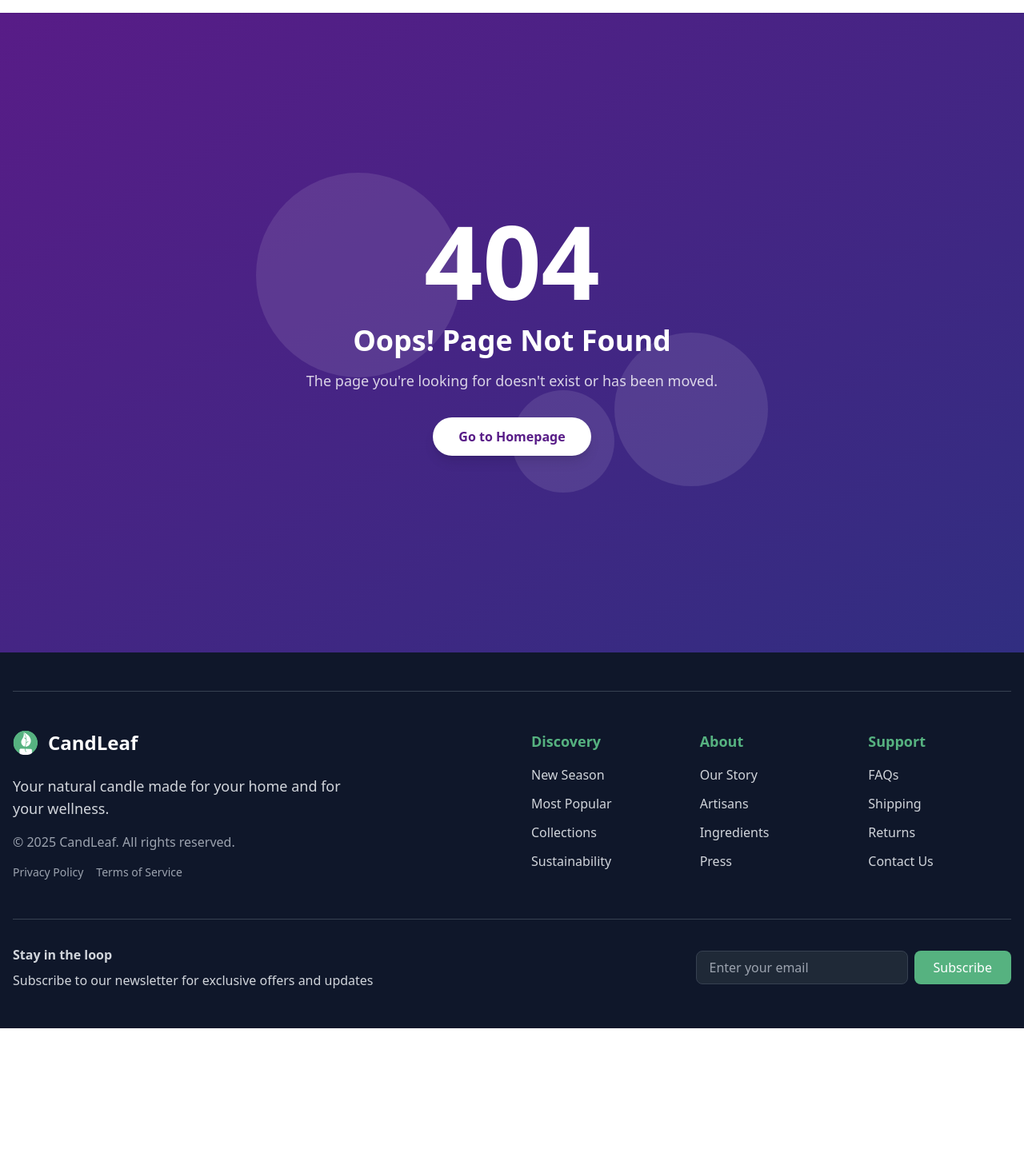
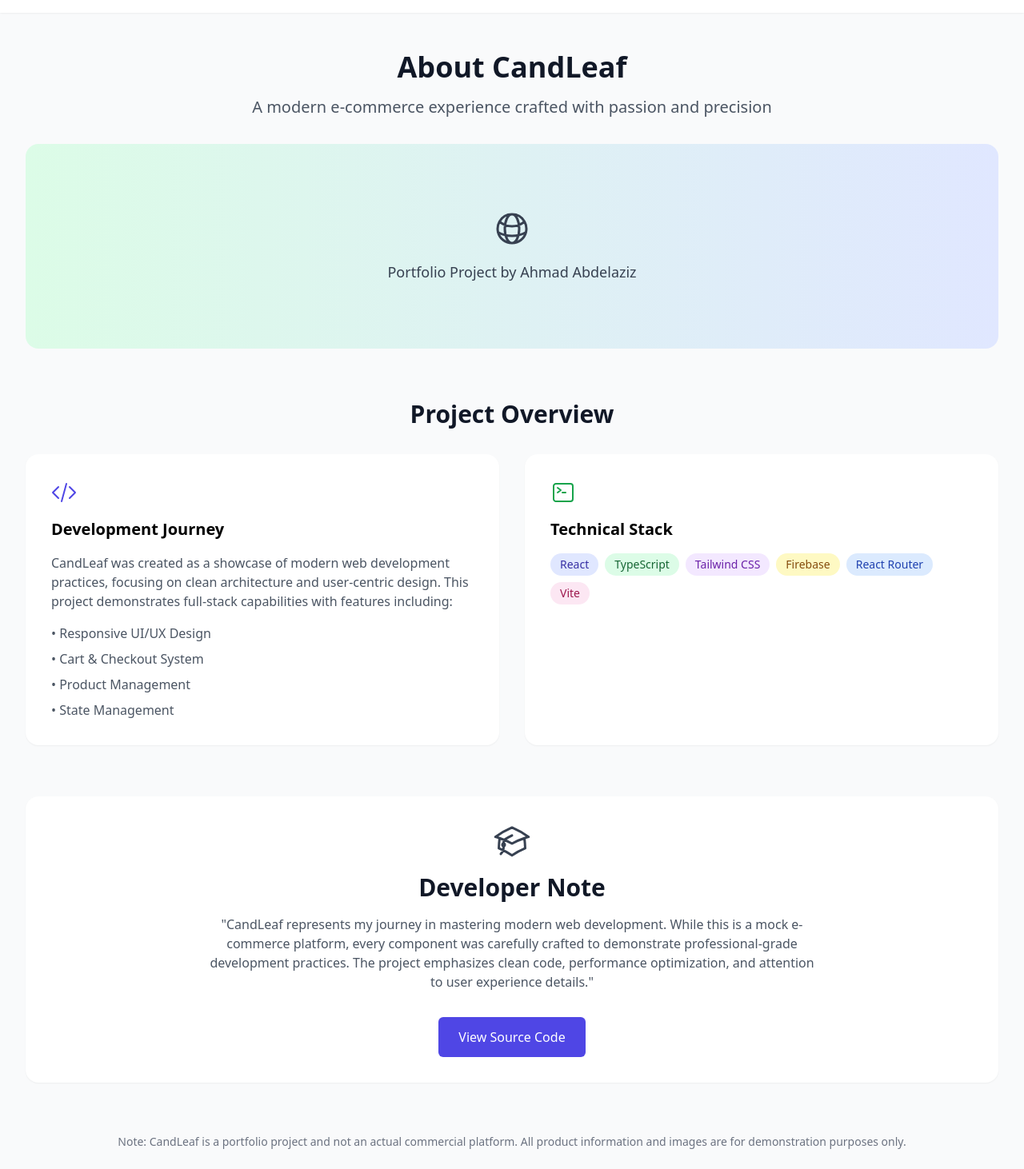
Before and after one commit to AhmadAbdelaziz8/e-commerce, a React (Vite) app: page /about-page in a window 1280 px wide. Shown: the part 48-1510 px from the top of the page at 80% size. Before the commit the page ends 1334 px from the top, so only its background shows below. Built offline with nearby package versions, Linux system fonts and the light colour scheme.

Commit message:
add aboutPage

```diff
--- a/package.json
+++ b/package.json
@@ -28,7 +28,7 @@
     "eslint-plugin-react-hooks": "^5.0.0",
     "eslint-plugin-react-refresh": "^0.4.16",
     "globals": "^15.14.0",
-    "postcss": "^8.4.49",
+    "postcss": "^8.5.1",
     "tailwindcss": "^3.4.17",
     "typescript": "~5.6.2",
     "typescript-eslint": "^8.18.2",
--- a/src/Routes.tsx
+++ b/src/Routes.tsx
@@ -4,6 +4,7 @@ import NotFound from "./pages/NotFoundPage";
 import Layout from "./components/Layout/Layout";
 import ShopCartPage from "./pages/ShopCart/ShopCartPage";
 import AuthPage from "./pages/AuthPage/AuthPage";
+import AboutPage from "./pages/aboutPage";
 
 const AppRoutes = () => {
   return (
@@ -12,6 +13,7 @@ const AppRoutes = () => {
       <Route element={<Layout />}>
         {/* Child routes */}
         <Route path="/" element={<Home />} />
+        <Route path="/about-page" element={<AboutPage />} />
         <Route path="/shop-cart" element={<ShopCartPage />} />
         <Route path="/login-page" element={<AuthPage />} />{" "}
         <Route path="*" element={<NotFound />} />{" "}
--- a/src/components/Layout/Header.tsx
+++ b/src/components/Layout/Header.tsx
@@ -6,7 +6,7 @@ import CartIcon from "../../assets/Cart.svg";
 
 const NAV_LINKS = [
   { path: "/", label: "Home" },
-  { path: "/about", label: "About" },
+  { path: "/about-page", label: "About" },
   { path: "/contact", label: "Contact" },
 ] as const;
 
--- a/src/index.css
+++ b/src/index.css
@@ -2,7 +2,15 @@
 @tailwind components;
 @tailwind utilities;
 
-body {
-  /* @apply bg-black text-orange-900; */
-  @apply m-0 p-0 box-border bg-white;
+@layer components {
+  .btn-primary {
+    @apply bg-indigo-600 text-white px-4 py-2 rounded-lg
+           hover:bg-indigo-700 transition-colors duration-200;
+  }
+
+  .input-field {
+    @apply w-full p-2 border rounded-lg focus:ring-2
+           focus:ring-indigo-200 focus:border-indigo-500
+           focus:outline-none transition-colors;
+  }
 }
--- /dev/null
+++ b/src/pages/aboutPage.tsx
@@ -0,0 +1,125 @@
+import {
+  GlobeAltIcon,
+  CodeBracketIcon,
+  CommandLineIcon,
+  AcademicCapIcon,
+} from "@heroicons/react/24/outline";
+
+const AboutPage = () => {
+  return (
+    <div className="min-h-screen bg-gray-50 py-12 px-4 sm:px-6 lg:px-8">
+      <div className="max-w-7xl mx-auto">
+        {/* Hero Section */}
+        <div className="text-center mb-16">
+          <h1 className="text-4xl font-bold text-gray-900 mb-4">
+            About CandLeaf
+          </h1>
+          <p className="text-xl text-gray-600 mb-8">
+            A modern e-commerce experience crafted with passion and precision
+          </p>
+          <div className="relative h-64 bg-gradient-to-r from-green-100 to-indigo-100 rounded-2xl overflow-hidden">
+            <div className="absolute inset-0 flex items-center justify-center">
+              <div className="text-center space-y-4">
+                <GlobeAltIcon className="h-12 w-12 text-gray-700 mx-auto" />
+                <p className="text-lg font-medium text-gray-700">
+                  Portfolio Project by Ahmad Abdelaziz
+                </p>
+              </div>
+            </div>
+          </div>
+        </div>
+
+        {/* Project Overview */}
+        <div className="mb-16">
+          <h2 className="text-3xl font-bold text-gray-900 mb-8 text-center">
+            Project Overview
+          </h2>
+          <div className="grid md:grid-cols-2 gap-8">
+            <div className="bg-white p-8 rounded-2xl shadow-sm">
+              <CodeBracketIcon className="h-8 w-8 text-indigo-600 mb-4" />
+              <h3 className="text-xl font-semibold mb-4">
+                Development Journey
+              </h3>
+              <p className="text-gray-600">
+                CandLeaf was created as a showcase of modern web development
+                practices, focusing on clean architecture and user-centric
+                design. This project demonstrates full-stack capabilities with
+                features including:
+              </p>
+              <ul className="mt-4 space-y-2 text-gray-600">
+                <li>• Responsive UI/UX Design</li>
+                <li>• Cart & Checkout System</li>
+                <li>• Product Management</li>
+                <li>• State Management</li>
+              </ul>
+            </div>
+
+            <div className="bg-white p-8 rounded-2xl shadow-sm">
+              <CommandLineIcon className="h-8 w-8 text-green-600 mb-4" />
+              <h3 className="text-xl font-semibold mb-4">Technical Stack</h3>
+              <div className="flex flex-wrap gap-2">
+                <span className="px-3 py-1 bg-indigo-100 text-indigo-800 rounded-full text-sm">
+                  React
+                </span>
+                <span className="px-3 py-1 bg-green-100 text-green-800 rounded-full text-sm">
+                  TypeScript
+                </span>
+                <span className="px-3 py-1 bg-purple-100 text-purple-800 rounded-full text-sm">
+                  Tailwind CSS
+                </span>
+                <span className="px-3 py-1 bg-yellow-100 text-yellow-800 rounded-full text-sm">
+                  Firebase
+                </span>
+                <span className="px-3 py-1 bg-blue-100 text-blue-800 rounded-full text-sm">
+                  React Router
+                </span>
+                <span className="px-3 py-1 bg-pink-100 text-pink-800 rounded-full text-sm">
+                  Vite
+                </span>
+              </div>
+            </div>
+          </div>
+        </div>
+
+        {/* Developer Section */}
+        <div className="bg-white rounded-2xl shadow-sm p-8 mb-16">
+          <div className="text-center">
+            <AcademicCapIcon className="h-12 w-12 text-gray-700 mx-auto mb-4" />
+            <h2 className="text-3xl font-bold text-gray-900 mb-4">
+              Developer Note
+            </h2>
+            <p className="text-gray-600 max-w-3xl mx-auto">
+              "CandLeaf represents my journey in mastering modern web
+              development. While this is a mock e-commerce platform, every
+              component was carefully crafted to demonstrate professional-grade
+              development practices. The project emphasizes clean code,
+              performance optimization, and attention to user experience
+              details."
+            </p>
+            <div className="mt-8">
+              <a
+                href="https://github.com/yourusername/candleaf"
+                target="_blank"
+                rel="noopener noreferrer"
+                className="inline-flex items-center px-6 py-3 border border-transparent text-base font-medium rounded-md text-white bg-indigo-600 hover:bg-indigo-700 transition-colors"
+              >
+                View Source Code
+              </a>
+            </div>
+          </div>
+        </div>
+
+        {/* Project Disclaimer */}
+        <div className="text-center text-sm text-gray-500">
+          <p>
+            Note: CandLeaf is a portfolio project and not an actual commercial
+            platform. All product information and images are for demonstration
+            purposes only.
+          </p>
+        </div>
+      </div>
+    </div>
+  );
+};
+
+export default AboutPage;
--- /dev/null
+++ b/src/postcss.config.js
@@ -0,0 +1,6 @@
+module.exports = {
+  plugins: {
+    tailwindcss: {},
+    autoprefixer: {},
+  },
+}
--- /dev/null
+++ b/src/tailwind.config.js
@@ -0,0 +1,8 @@
+/** @type {import('tailwindcss').Config} */
+module.exports = {
+  content: ["./index.html", "./src/**/*.{js,ts,jsx,tsx}"],
+  theme: {
+    extend: {},
+  },
+  plugins: [],
+};
--- a/vite.config.ts
+++ b/vite.config.ts
@@ -6,11 +6,26 @@ import svgr from "vite-plugin-svgr";
 
 // https://vite.dev/config/
 export default defineConfig({
-  plugins: [react(), svgr()],
-  base: "../e-commerce/", // Set this to your subpath if needed (e.g., '/my-app/')
+  plugins: [
+    react(),
+    svgr({
+      svgrOptions: {
+        icon: true, // Optional: if using SVGs as icons
+      },
+    }),
+  ],
   css: {
     postcss: {
-      plugins: [tailwindcss, autoprefixer],
+      plugins: [
+        tailwindcss(), // Add parentheses to invoke as function
+        autoprefixer(), // Add parentheses here too
+      ],
+    },
+  },
+  resolve: {
+    alias: {
+      // Add any necessary aliases here
+      "@": "/src",
     },
   },
 });
```
Also changed, not shown: 1 other file (tests, documents, lock files or other folders).
